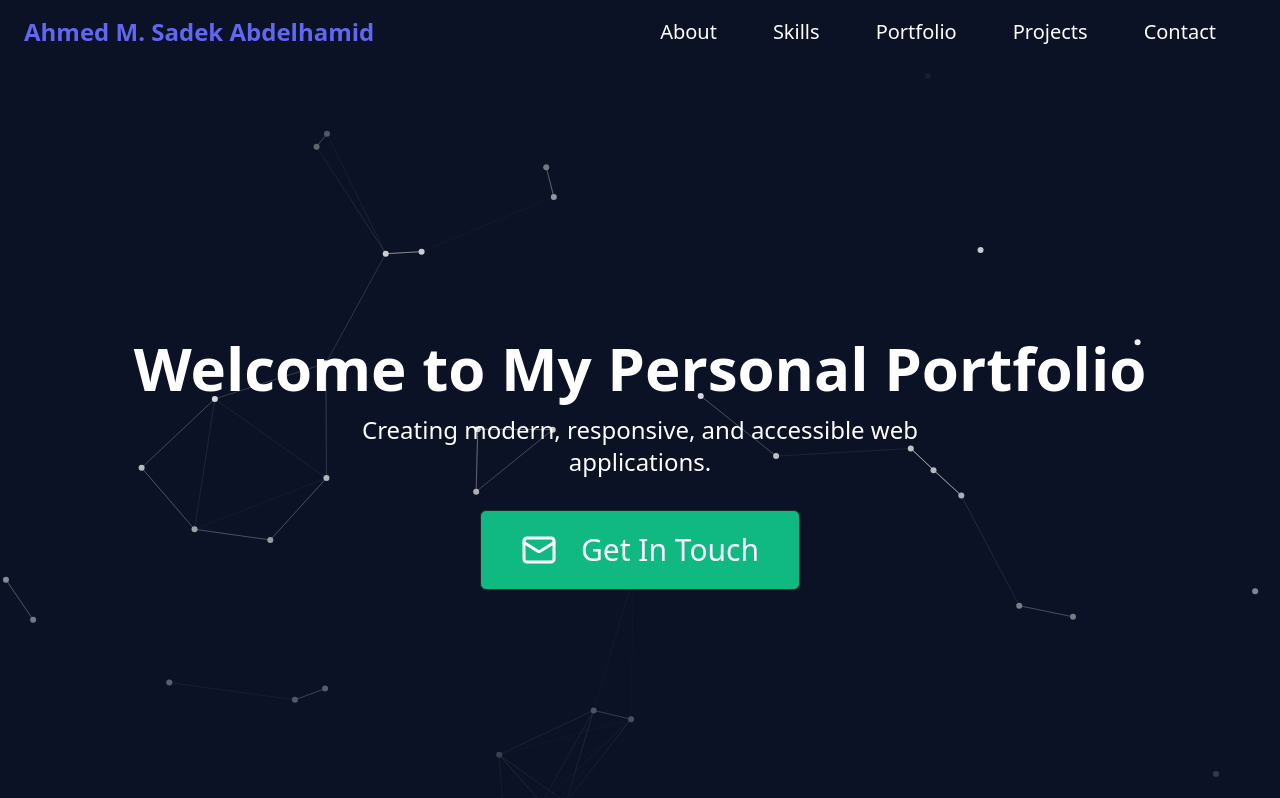
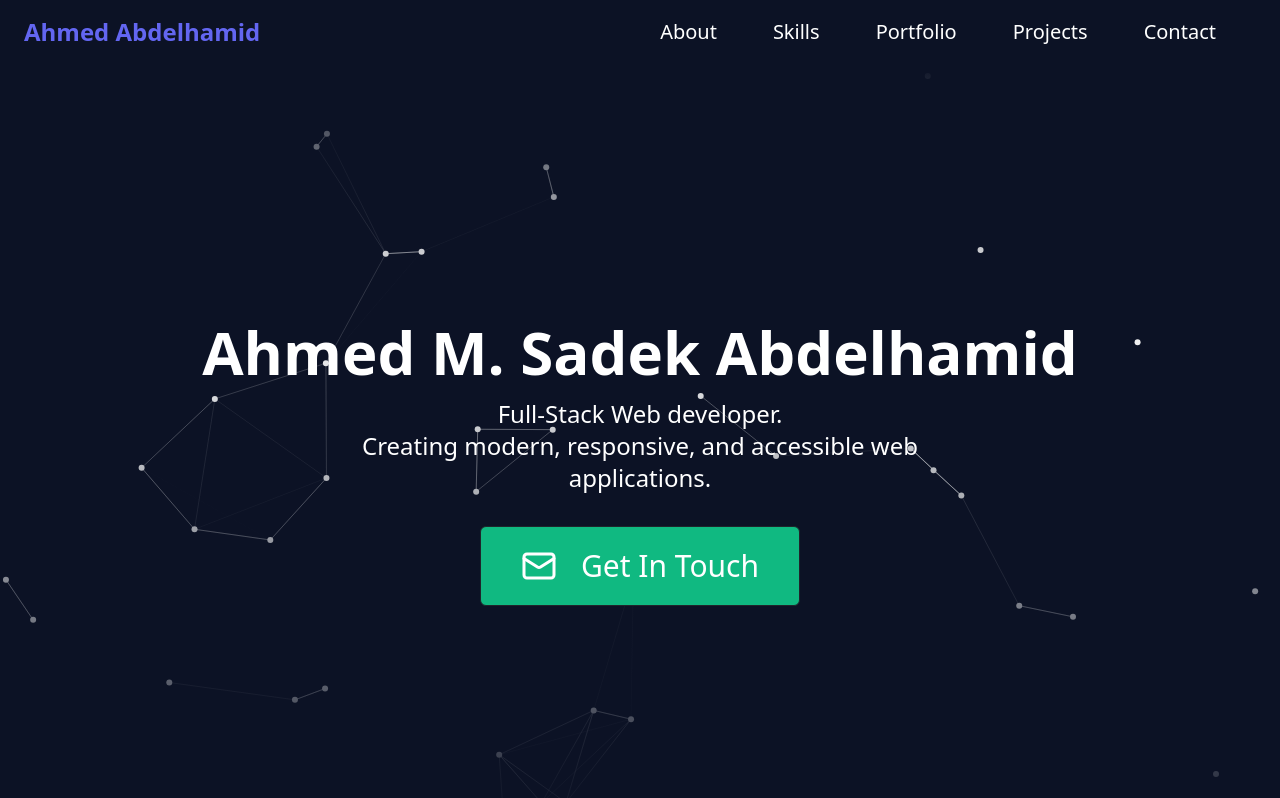
Before and after one commit to Ahmed-M-Sadek/my-portfolio, a React (Vite) app: page / in a window 1280 px wide. Shown: the top 798 px of the page. Built offline with nearby package versions, Linux system fonts and the light colour scheme.

Commit message:
changed overview text

```diff
--- a/src/components/NavBar.tsx
+++ b/src/components/NavBar.tsx
@@ -10,7 +10,7 @@ const NavBar = () => {
 
   return (
     <nav className="bg-primaryCustom text-textPrimaryCustom py-4 px-6 flex justify-between items-center fixed z-30 w-full top-0">
-      <div className="text-accentCustom text-2xl font-bold">{name.full}</div>
+      <div className="text-accentCustom text-2xl font-bold">{name.short}</div>
 
       {/* Large screen navigation */}
       <div className="hidden md:flex space-x-14 mr-10 text-xl">
--- a/src/components/ProjectCard.tsx
+++ b/src/components/ProjectCard.tsx
@@ -38,7 +38,10 @@ const ProjectCard = (props: {
         </CardContent>
         <CardFooter className="flex flex-wrap flex-grow justify-center gap-1">
           {project.stack.map((tech) => (
-            <Badge key={tech} className=" bg-accentCustom justify-center ">
+            <Badge
+              key={tech}
+              className=" bg-accentCustom justify-center hover:bg-accentCustom"
+            >
               {tech}
             </Badge>
           ))}
--- a/src/components/Sections/Hero.tsx
+++ b/src/components/Sections/Hero.tsx
@@ -1,5 +1,5 @@
 // @ts-ignore
-import { overview, contact } from "@/data/data.json";
+import { overview, contact, name } from "@/data/data.json";
 import { Button } from "../ui/button";
 import { Mail } from "lucide-react";
 
@@ -11,9 +11,9 @@ const Hero = () => {
   return (
     <section className=" text-textPrimaryCustom flex flex-col items-center justify-center h-screen p-4">
       <h1 className="text-4xl md:text-5xl lg:text-6xl font-bold">
-        Welcome to My Personal Portfolio
+        {name.full}
       </h1>
-      <p className="mt-4 text-lg md:text-xl lg:text-2xl text-center max-w-2xl">
+      <p className="mt-4 text-lg md:text-xl lg:text-2xl text-center max-w-2xl whitespace-pre-wrap">
         {overview}
       </p>
       <Button
--- a/src/data/data.json
+++ b/src/data/data.json
@@ -4,7 +4,7 @@
     "short": "Ahmed Abdelhamid",
     "first": "Ahmed"
   },
-  "overview": "Creating modern, responsive, and accessible web applications.",
+  "overview": "Full-Stack Web developer.\nCreating modern, responsive, and accessible web applications.",
   "about": "A passionate and dedicated software engineer specializing in full-stack web development.\nI graduated in 2022 with a dual degree in Computer Engineering and Software Systems from Ain Shams University and University of East London.\nI am driven by a desire to create impactful digital solutions and thrive on tackling complex challenges in web development.",
   "personalImage": "https://www.ahmedmsabdelhamid.com/assets/ahmed.png",
   "skills": [
```
